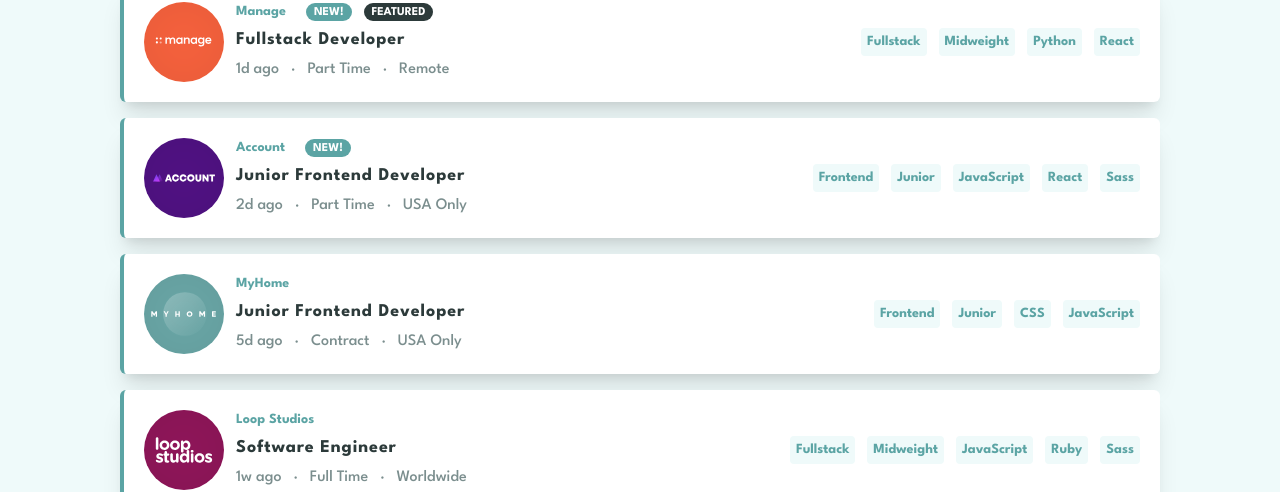
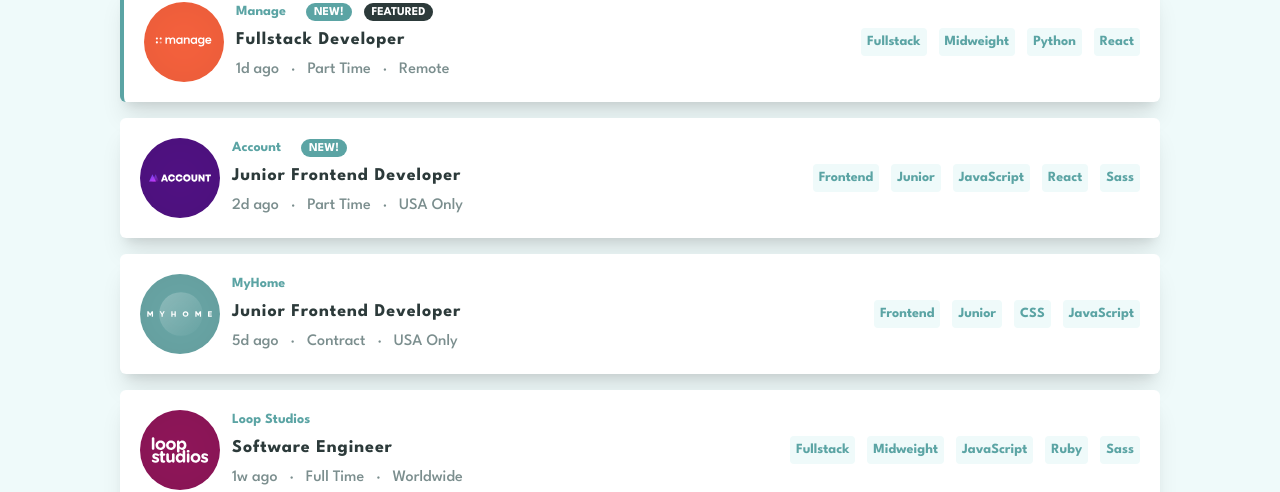
Before and after one commit to nimscodes/job-lisiting-app, a React (Vite) app: page / in a window 1280 px wide. Shown: the part 349-841 px from the top of the page. Built offline with nearby package versions, Linux system fonts and the light colour scheme.

Commit message:
featured  update

```diff
--- a/src/components/JobListItem.jsx
+++ b/src/components/JobListItem.jsx
@@ -2,7 +2,7 @@
 
 const JobListItem = ({ job }) => {
   return (
-    <div className="md:w-full lg:w-5/6 w-[340px] mx-auto relative bg-white p-5 rounded-md shadow-xl border-l-4 border-desaturated-dark-cyan mb-6 md:mb-0">
+    <div className={`md:w-full lg:w-5/6 w-[340px] mx-auto relative bg-white p-5 rounded-md shadow-xl border-l-4 border-desaturated-dark-cyan ${!job.featured && 'border-none' } mb-6 md:mb-0`}>
       <div className="flex flex-col md:flex-row justify-between gap-4">
         <div className="flex flex-col md:flex-row gap-3">
           <span className="absolute md:static -top-6 flex items-center w-12 md:w-20">
```
